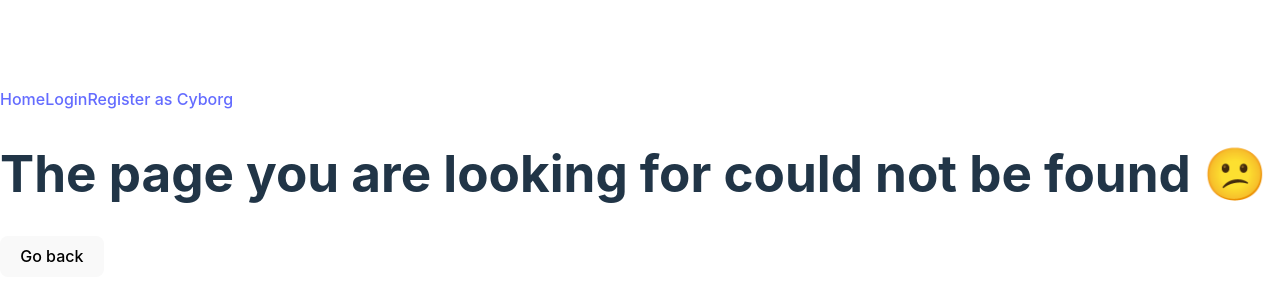
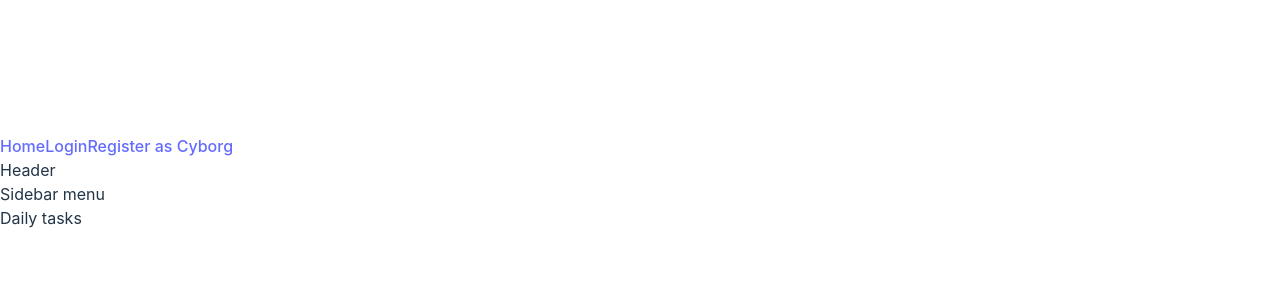
Before and after one commit to yordan-gergov01/Natty-Cyborg, a React (Vite) app in the folder frontend/: page /dashboard in a window 1280 px wide. Shown: the part 218-518 px from the top of the page. Built offline with nearby package versions, Linux system fonts and the light colour scheme.

Commit message:
create the app pages structure

```diff
--- a/frontend/src/App.jsx
+++ b/frontend/src/App.jsx
@@ -1,20 +1,34 @@
 import Login from "./pages/Login";
 import PageNotFound from "./pages/PageNotFound";
 import Register from "./pages/Register";
+import Workouts from "./pages/Workouts";
+import MealPlan from "./pages/MealPlan";
+import DailyDashboard from "./pages/DailyDashboard";
+import Account from "./pages/Account";
+import Progress from "./pages/Progress";
+
 import Navbar from "./ui/Navbar";
-import { BrowserRouter as Router, Routes, Route } from "react-router";
+import AppLayout from "./ui/AppLayout";
+
+import { BrowserRouter as Router, Routes, Route, Navigate } from "react-router";
 
 function App() {
   return (
     <Router>
       <Navbar />
-      <div>
-        <Routes>
-          <Route path="/login" element={<Login />} />
-          <Route path="/register" element={<Register />} />
-          <Route path="*" element={<PageNotFound />} />
-        </Routes>
-      </div>
+      <Routes>
+        <Route element={<AppLayout />}>
+          <Route index element={<Navigate replace to="/dashboard" />} />
+          <Route path="/workouts" element={<Workouts />} />
+          <Route path="/meals" element={<MealPlan />} />
+          <Route path="/dashboard" element={<DailyDashboard />} />
+          <Route path="/account" element={<Account />} />
+          <Route path="/progress" element={<Progress />} />
+        </Route>
+        <Route path="/login" element={<Login />} />
+        <Route path="/register" element={<Register />} />
+        <Route path="*" element={<PageNotFound />} />
+      </Routes>
     </Router>
   );
 }
--- /dev/null
+++ b/frontend/src/pages/Account.jsx
@@ -0,0 +1,5 @@
+function Account() {
+  return <div>My Profile</div>;
+}
+
+export default Account;
--- /dev/null
+++ b/frontend/src/pages/DailyDashboard.jsx
@@ -0,0 +1,5 @@
+function DailyDashboard() {
+  return <div>Daily tasks</div>;
+}
+
+export default DailyDashboard;
--- /dev/null
+++ b/frontend/src/pages/MealPlan.jsx
@@ -0,0 +1,5 @@
+function MealPlan() {
+  return <div>Meal Plan</div>;
+}
+
+export default MealPlan;
--- /dev/null
+++ b/frontend/src/pages/Progress.jsx
@@ -0,0 +1,5 @@
+function Progress() {
+  return <div>My Progress</div>;
+}
+
+export default Progress;
--- /dev/null
+++ b/frontend/src/pages/Workouts.jsx
@@ -0,0 +1,5 @@
+function Workouts() {
+  return <div>Workout Plan</div>;
+}
+
+export default Workouts;
--- /dev/null
+++ b/frontend/src/ui/AppLayout.jsx
@@ -0,0 +1,18 @@
+import { Outlet } from "react-router";
+import Sidebar from "./Sidebar";
+import Header from "./Header";
+
+function AppLayout() {
+  return (
+    <div>
+      <Header />
+      <Sidebar />
+
+      <main>
+        <Outlet />
+      </main>
+    </div>
+  );
+}
+
+export default AppLayout;
--- /dev/null
+++ b/frontend/src/ui/Header.jsx
@@ -0,0 +1,5 @@
+function Header() {
+  return <header>Header</header>;
+}
+
+export default Header;
--- /dev/null
+++ b/frontend/src/ui/Sidebar.jsx
@@ -0,0 +1,5 @@
+function Sidebar() {
+  return <aside>Sidebar menu</aside>;
+}
+
+export default Sidebar;
```
